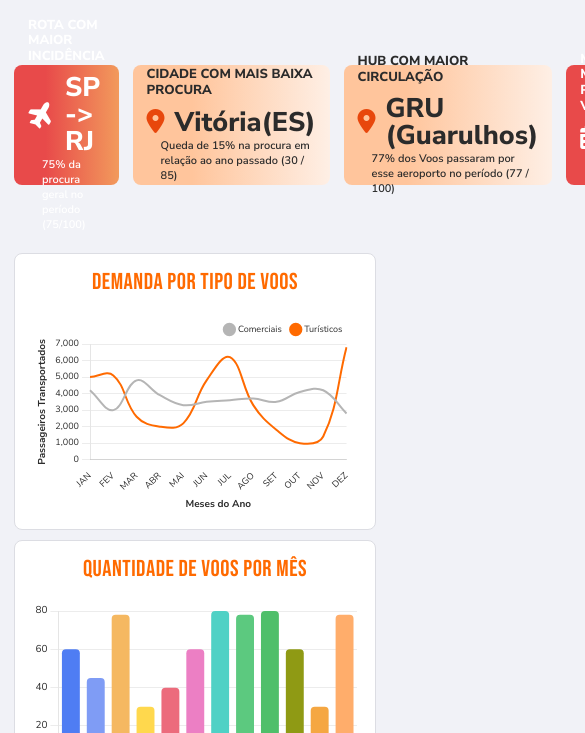
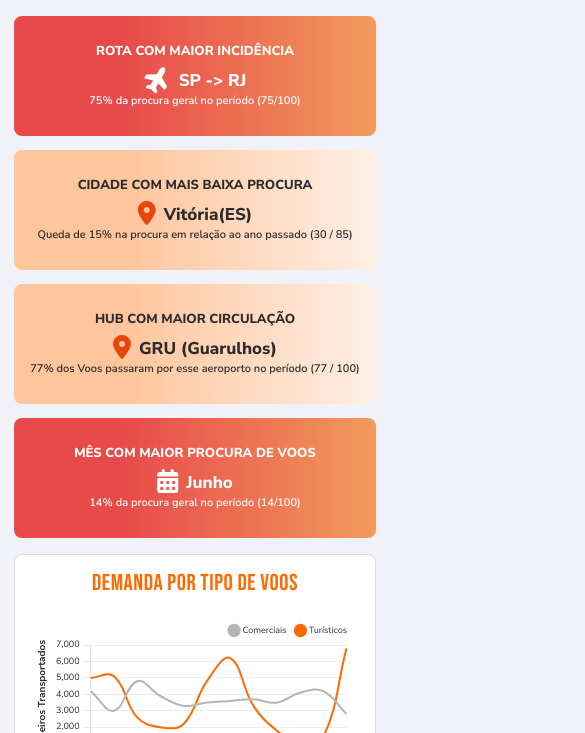
Before and after one commit to AscentCompany/site-Ascent, a website: page ascent-api/public/dashboard/dashboardRotas.html in a window 390 px wide. Shown: the part 111-844 px from the top of the page, 585 px wide, since content can reach past the window. Drawn offline with nearby package versions, Linux system fonts and the light colour scheme; no server answers.

Commit message:
feat: Adicionando responsividade para as dashboards

```diff
--- a/ascent-api/public/css/dashboardOperacoes.css
+++ b/ascent-api/public/css/dashboardOperacoes.css
@@ -154,14 +154,19 @@ body.menu-fechado .sidebar {
 
 /* ---------- MAIN ---------- */
 .main {
+  min-width: 0;
   margin-left: var(--sidebar-w);
   transition: margin-left .3s ease, padding-left .3s ease;
   padding: 0 14px 14px;
   display: grid;
-  grid-template-columns: 1.4fr 1fr;
+  grid-template-columns: minmax(0, 1.4fr) minmax(0, 1fr);
   grid-template-rows: auto auto min-content;
   gap: 0 10px;
   align-content: start;
+}
+
+.main > .card {
+  min-width: 0;
 }
 
 .card {
@@ -292,7 +297,8 @@ body.menu-fechado .btn-menu {
 
 /* ---------- KPIs ---------- */
 .kpis {
-  display: flex;
+  display: grid;
+  grid-template-columns: repeat(4, minmax(0, 1fr));
   gap: 14px;
   margin-left: var(--sidebar-w);
   transition: margin-left .3s ease, padding-left .3s ease;
@@ -300,7 +306,8 @@ body.menu-fechado .btn-menu {
 }
 
 .kpis article {
-  height: 120px;
+  min-width: 0;
+  min-height: 120px;
 }
 
 .kpi-gradient {
@@ -309,7 +316,9 @@ body.menu-fechado .btn-menu {
   border-radius: 8px;
   padding: 12px 14px;
   position: relative;
-  width: 400px;
+  width: auto;
+  min-width: 0;
+  text-align: center;
 }
 
 .kpi-region {
@@ -318,12 +327,12 @@ body.menu-fechado .btn-menu {
   flex-direction: column;
   align-items: center;
   justify-content: center;
-  width: 400px;
+  width: auto;
 }
 
 .kpi-region .kpi-text-icon i {
   display: flex;
-  margin: 8px 10px 0 0;
+  margin: 8px 0 0;
   font-size: x-large;
 }
 
@@ -332,19 +341,28 @@ body.menu-fechado .btn-menu {
   font-weight: 800;
   text-transform: uppercase;
   line-height: 1.2;
+  max-width: 100%;
+  text-align: center;
+  overflow-wrap: anywhere;
 }
 
 .kpi-region .big {
-  font-size: 27px;
+  max-width: 100%;
+  font-size: clamp(17px, 2vw, 27px);
   font-weight: 800;
   margin-top: 10px;
   line-height: 1;
+  text-align: center;
+  overflow-wrap: anywhere;
 }
 
 .kpi-region .sub {
   font-size: 11px;
-  margin: 2px 0 0 14px;
+  margin: 2px 0 0;
   font-weight: 600;
+  max-width: 100%;
+  text-align: center;
+  overflow-wrap: anywhere;
 }
 
 .kpi-region .year {
@@ -358,13 +376,13 @@ body.menu-fechado .btn-menu {
   flex-direction: column;
   align-items: center;
   justify-content: center;
-  width: 400px;
+  width: auto;
   color: #2b2b2b;
 }
 
 .kpi-mes .kpi-text-icon i {
   display: flex;
-  margin: 8px 10px 0 0;
+  margin: 8px 0 0;
   font-size: x-large;
   color: var(--orange-active);
 }
@@ -374,19 +392,28 @@ body.menu-fechado .btn-menu {
   font-weight: 800;
   text-transform: uppercase;
   line-height: 1.2;
+  max-width: 100%;
+  text-align: center;
+  overflow-wrap: anywhere;
 }
 
 .kpi-mes .big {
-  font-size: 27px;
+  max-width: 100%;
+  font-size: clamp(17px, 2vw, 27px);
   font-weight: 800;
   margin-top: 10px;
   line-height: 1;
+  text-align: center;
+  overflow-wrap: anywhere;
 }
 
 .kpi-mes .sub {
   font-size: 11px;
-  margin: 2px 0 0 14px;
+  margin: 2px 0 0;
   font-weight: 600;
+  max-width: 100%;
+  text-align: center;
+  overflow-wrap: anywhere;
 }
 
 .kpi-mes .year {
@@ -426,6 +453,14 @@ body.menu-fechado .btn-menu {
   display: flex;
   align-items: center;
   justify-content: center;
+  gap: 8px;
+  max-width: 100%;
+}
+
+@media (max-width: 1200px) {
+  .kpis {
+    grid-template-columns: repeat(2, minmax(0, 1fr));
+  }
 }
 
 /* ---------- CHART CARDS ---------- */
@@ -479,6 +514,18 @@ body.menu-fechado .btn-menu {
 .grafico-container canvas {
   width: 100% !important;
   height: 100% !important;
+}
+
+.chart-placeholder,
+.grafico-container,
+.grafico-div,
+.rotas-scroll {
+  min-width: 0;
+  max-width: 100%;
+}
+
+.main canvas {
+  max-width: 100%;
 }
 
 .tabela-rotas {
@@ -619,16 +666,22 @@ body.menu-fechado .btn-menu {
   .main,
   body.menu-fechado .main {
     margin-left: 0;
-    padding: 54px 14px 14px;
-    grid-template-columns: 1fr;
+    padding: 8px 14px 14px;
+    grid-template-columns: minmax(0, 1fr);
     grid-template-rows: auto;
+    row-gap: clamp(14px, 2vw, 18px);
+  }
+
+  .card-mensal,
+  .card-faixa {
+    margin-top: 0;
   }
 
   .kpis,
   body.menu-fechado .kpis {
     margin-left: 0;
-    padding: 54px 14px 14px;
-    grid-template-columns: 1fr;
+    padding: 5px 14px 8px;
+    grid-template-columns: repeat(2, minmax(0, 1fr));
     grid-template-rows: auto;
   }
 
@@ -652,7 +705,7 @@ body.menu-fechado .btn-menu {
   }
 
   .kpis {
-    grid-template-columns: 1fr;
+    grid-template-columns: repeat(2, minmax(0, 1fr));
     grid-row: auto;
   }
 
@@ -680,3 +733,11 @@ body.menu-fechado .btn-menu {
     grid-template-columns: 1fr;
   }
 }
+
+@media (max-width: 600px) {
+  .kpis,
+  body.menu-fechado .kpis {
+    grid-template-columns: minmax(0, 1fr);
+  }
+
+}
--- a/ascent-api/public/css/dashboardRotas.css
+++ b/ascent-api/public/css/dashboardRotas.css
@@ -154,14 +154,19 @@ body.menu-fechado .sidebar {
 
 /* ---------- MAIN ---------- */
 .main {
+  min-width: 0;
   margin-left: var(--sidebar-w);
   transition: margin-left .3s ease, padding-left .3s ease;
   padding: 0 14px 14px;
   display: grid;
-  grid-template-columns: 1.4fr 1fr;
+  grid-template-columns: minmax(0, 1.4fr) minmax(0, 1fr);
   grid-template-rows: auto auto min-content;
   gap: 0 10px;
   align-content: start;
+}
+
+.main > .card {
+  min-width: 0;
 }
 
 .card {
@@ -292,7 +297,8 @@ body.menu-fechado .btn-menu {
 
 /* ---------- KPIs ---------- */
 .kpis {
-  display: flex;
+  display: grid;
+  grid-template-columns: repeat(4, minmax(0, 1fr));
   gap: 14px;
   margin-left: var(--sidebar-w);
   transition: margin-left .3s ease, padding-left .3s ease;
@@ -300,7 +306,8 @@ body.menu-fechado .btn-menu {
 }
 
 .kpis article {
-  height: 120px;
+  min-width: 0;
+  min-height: 120px;
 }
 
 .kpi-gradient {
@@ -309,7 +316,9 @@ body.menu-fechado .btn-menu {
   border-radius: 8px;
   padding: 12px 14px;
   position: relative;
-  width: 400px;
+  width: auto;
+  min-width: 0;
+  text-align: center;
 }
 
 .kpi-region {
@@ -318,12 +327,12 @@ body.menu-fechado .btn-menu {
   flex-direction: column;
   align-items: center;
   justify-content: center;
-  width: 400px;
+  width: auto;
 }
 
 .kpi-region .kpi-text-icon i {
   display: flex;
-  margin: 8px 10px 0 0;
+  margin: 8px 0 0;
   font-size: x-large;
 }
 
@@ -332,19 +341,28 @@ body.menu-fechado .btn-menu {
   font-weight: 800;
   text-transform: uppercase;
   line-height: 1.2;
+  max-width: 100%;
+  text-align: center;
+  overflow-wrap: anywhere;
 }
 
 .kpi-region .big {
-  font-size: 27px;
+  max-width: 100%;
+  font-size: clamp(17px, 2vw, 27px);
   font-weight: 800;
   margin-top: 10px;
   line-height: 1;
+  text-align: center;
+  overflow-wrap: anywhere;
 }
 
 .kpi-region .sub {
   font-size: 11px;
-  margin: 2px 0 0 14px;
+  margin: 2px 0 0;
   font-weight: 600;
+  max-width: 100%;
+  text-align: center;
+  overflow-wrap: anywhere;
 }
 
 .kpi-region .year {
@@ -358,13 +376,13 @@ body.menu-fechado .btn-menu {
   flex-direction: column;
   align-items: center;
   justify-content: center;
-  width: 400px;
+  width: auto;
   color: #2b2b2b;
 }
 
 .kpi-mes .kpi-text-icon i {
   display: flex;
-  margin: 8px 10px 0 0;
+  margin: 8px 0 0;
   font-size: x-large;
   color: var(--orange-active);
 }
@@ -374,19 +392,28 @@ body.menu-fechado .btn-menu {
   font-weight: 800;
   text-transform: uppercase;
   line-height: 1.2;
+  max-width: 100%;
+  text-align: center;
+  overflow-wrap: anywhere;
 }
 
 .kpi-mes .big {
-  font-size: 27px;
+  max-width: 100%;
+  font-size: clamp(17px, 2vw, 27px);
   font-weight: 800;
   margin-top: 10px;
   line-height: 1;
+  text-align: center;
+  overflow-wrap: anywhere;
 }
 
 .kpi-mes .sub {
   font-size: 11px;
-  margin: 2px 0 0 14px;
+  margin: 2px 0 0;
   font-weight: 600;
+  max-width: 100%;
+  text-align: center;
+  overflow-wrap: anywhere;
 }
 
 .kpi-mes .year {
@@ -426,6 +453,14 @@ body.menu-fechado .btn-menu {
   display: flex;
   align-items: center;
   justify-content: center;
+  gap: 8px;
+  max-width: 100%;
+}
+
+@media (max-width: 1200px) {
+  .kpis {
+    grid-template-columns: repeat(2, minmax(0, 1fr));
+  }
 }
 
 /* ---------- CHART CARDS ---------- */
@@ -479,6 +514,18 @@ body.menu-fechado .btn-menu {
 .grafico-container canvas {
   width: 100% !important;
   height: 100% !important;
+}
+
+.chart-placeholder,
+.grafico-container,
+.grafico-div,
+.rotas-scroll {
+  min-width: 0;
+  max-width: 100%;
+}
+
+.main canvas {
+  max-width: 100%;
 }
 
 .tabela-rotas {
@@ -619,16 +666,22 @@ body.menu-fechado .btn-menu {
   .main,
   body.menu-fechado .main {
     margin-left: 0;
-    padding: 54px 14px 14px;
-    grid-template-columns: 1fr;
+    padding: 8px 14px 14px;
+    grid-template-columns: minmax(0, 1fr);
     grid-template-rows: auto;
+    row-gap: clamp(14px, 2vw, 18px);
+  }
+
+  .card-mensal,
+  .card-faixa {
+    margin-top: 0;
   }
 
   .kpis,
   body.menu-fechado .kpis {
     margin-left: 0;
-    padding: 54px 14px 14px;
-    grid-template-columns: 1fr;
+    padding: 5px 14px 8px;
+    grid-template-columns: repeat(2, minmax(0, 1fr));
     grid-template-rows: auto;
   }
 
@@ -652,7 +705,7 @@ body.menu-fechado .btn-menu {
   }
 
   .kpis {
-    grid-template-columns: 1fr;
+    grid-template-columns: repeat(2, minmax(0, 1fr));
     grid-row: auto;
   }
 
@@ -680,3 +733,11 @@ body.menu-fechado .btn-menu {
     grid-template-columns: 1fr;
   }
 }
+
+@media (max-width: 600px) {
+  .kpis,
+  body.menu-fechado .kpis {
+    grid-template-columns: minmax(0, 1fr);
+  }
+
+}
```
